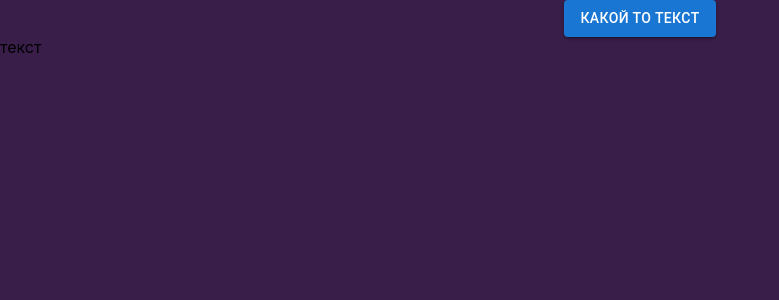
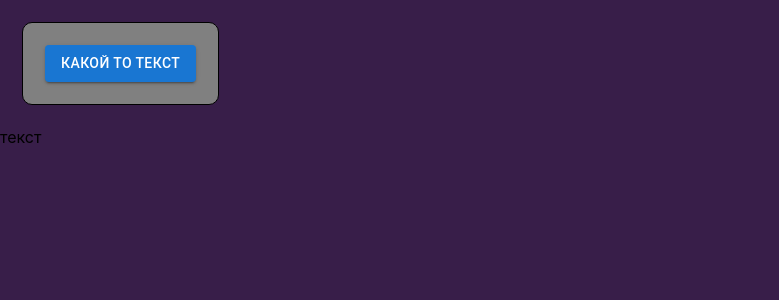
Before and after one commit to G00syara/animal_shelter, a React (Create React App) app: page / in a window 1280 px wide. Shown: the top 300 px of the page, without its empty margins (0-779 px from the left). Built offline with nearby package versions, Linux system fonts and the light colour scheme.

Commit message:
wip: make wrapper component for my divs and fix problems with prettier

```diff
--- a/package.json
+++ b/package.json
@@ -14,6 +14,7 @@
     "@types/react": "^18.2.47",
     "@types/react-dom": "^18.2.18",
     "normalize.css": "^8.0.1",
+    "prettier": "^3.2.4",
     "react": "^18.2.0",
     "react-dom": "^18.2.0",
     "react-scripts": "5.0.1",
--- a/src/App.tsx
+++ b/src/App.tsx
@@ -1,30 +1,33 @@
 import React, { useState } from 'react';
 import { Button } from '@mui/material';
-import { BaseDivWrappser } from './components/BaseDivWrapper';
+import { BaseDivWrapper, BaseWrapper } from './components/Base';
 import styled from '@emotion/styled';
 
 const App = () => {
   const [someText, setSomeText] = useState<string[]>(['текст']);
   return (
-    <div style={{backgroundColor: '#381e49',   width: '100vw', height: '100vh',overflow: 'hidden', backgroundSize: 'cover'}}>
-        <BaseDivWrappser >
-            <Button variant="contained" onClick={() =>  setSomeText((prevText) => [...prevText, 'пробный текст'])}>
+    <BaseDivWrapper>
+      <div>
+        <BaseWrapper>
+          <Button variant="contained" onClick={() => setSomeText((prevText) => [...prevText, 'пробный текст'])}>
             Какой то текст
           </Button>
-        </BaseDivWrappser>
+        </BaseWrapper>
         <div>
           {someText.map((text) => (
             <div key={text}>{text}</div>
           ))}
         </div>
       </div>
+    </BaseDivWrapper>
   );
-}
+};
 
 export default App;
 
-{/* <Button sx={{width:50, height:50}} variant="contained" onClick={() =>  setSomeText((prevText) => [...prevText, 'пробный текст'])}> */}
-
+{
+  /* <Button sx={{width:50, height:50}} variant="contined" onClick={() =>  setSomeText((prevText) => [...prevText, 'пробный текст'])}> */
+}
 
 // const StyledButton = styled(Button)`
 //     width: ${((props) => props.sx.width ? props.width : '50px')}
--- /dev/null
+++ b/src/components/Base.tsx
@@ -0,0 +1,30 @@
+import styled from '@emotion/styled';
+import { FC } from 'react';
+
+interface BaseDivWrapperProps {
+  children?: React.ReactElement;
+}
+
+export const BaseDivWrapper: FC<BaseDivWrapperProps> = ({ children }) => {
+  return <StyledDiv>{children}</StyledDiv>;
+};
+
+export const BaseWrapper: FC<BaseDivWrapperProps> = ({ children }) => {
+  return <BaseDiv>{children}</BaseDiv>;
+};
+
+const StyledDiv = styled.div`
+  display: flex;
+  background-color: #381e49;
+  width: 100vw;
+  height: 100vh;
+`;
+
+const BaseDiv = styled.div`
+  display: flex;
+  padding: 22px;
+  margin: 22px;
+  border-radius: 10px;
+  border: 1px solid black;
+  background-color: gray;
+`;
--- a/src/components/BaseDivWrapper.tsx
+++ /dev/null
@@ -1,20 +0,0 @@
-import styled from "@emotion/styled"
-import { FC } from "react"
-
-interface BaseDivWrapperProps {
-    children?: React.ReactElement
-}
-
-export const BaseDivWrappser:FC <BaseDivWrapperProps> = ({children}) => {
-    return (
-        <StyledDiv>
-            {children}
-        </StyledDiv>
-    )
-}
-
-const StyledDiv = styled.div`
-    display: flex;
-    align-items: center;
-    justify-content: center;
-`
--- a/src/components/Navbar.tsx
+++ b/src/components/Navbar.tsx
@@ -2,7 +2,7 @@ import React from 'react';
 import { Button } from '@mui/material';
 
 const Navbar = () => {
-  return
-}
+  return;
+};
 
 export default Navbar;
```
Also changed, not shown: src/components/buttons.tsx (+3 -4 lines), 1 other file (tests, documents, lock files or other folders). Lines whose indentation alone changed are shown as unchanged.
